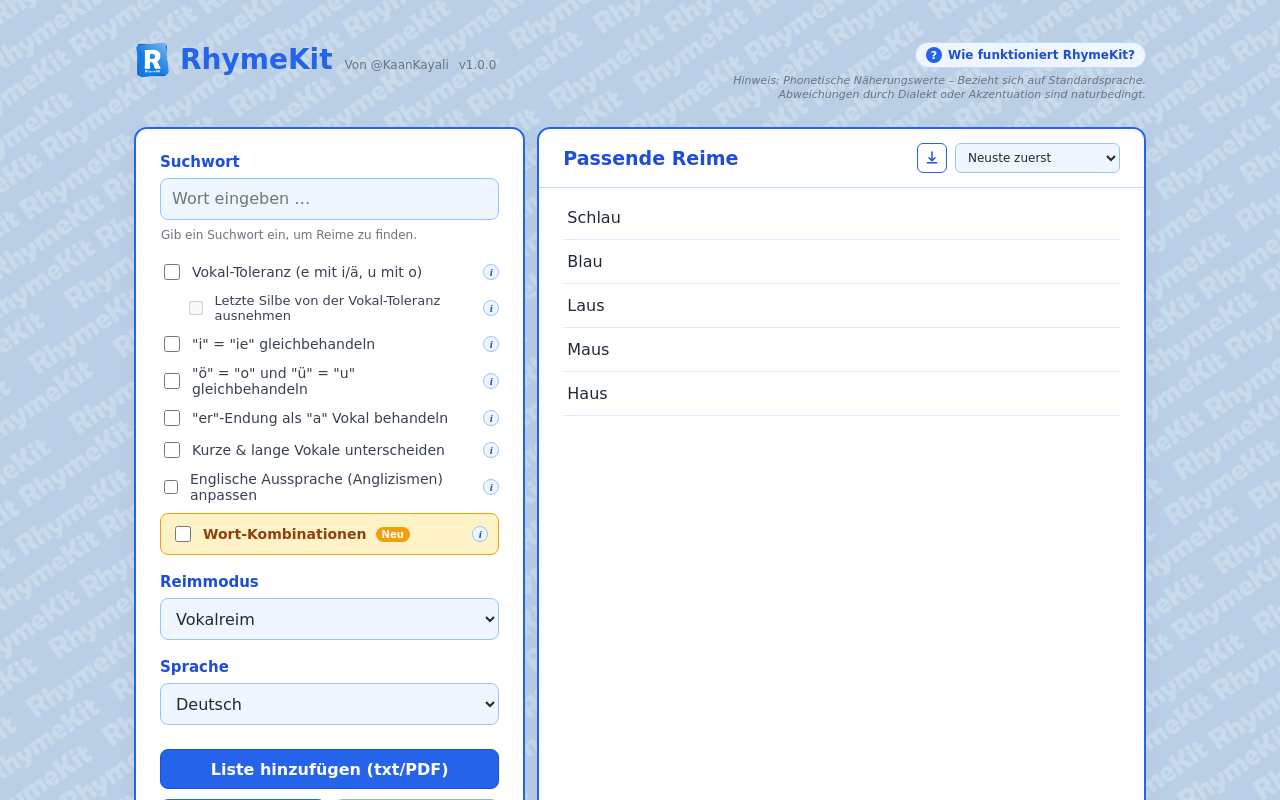
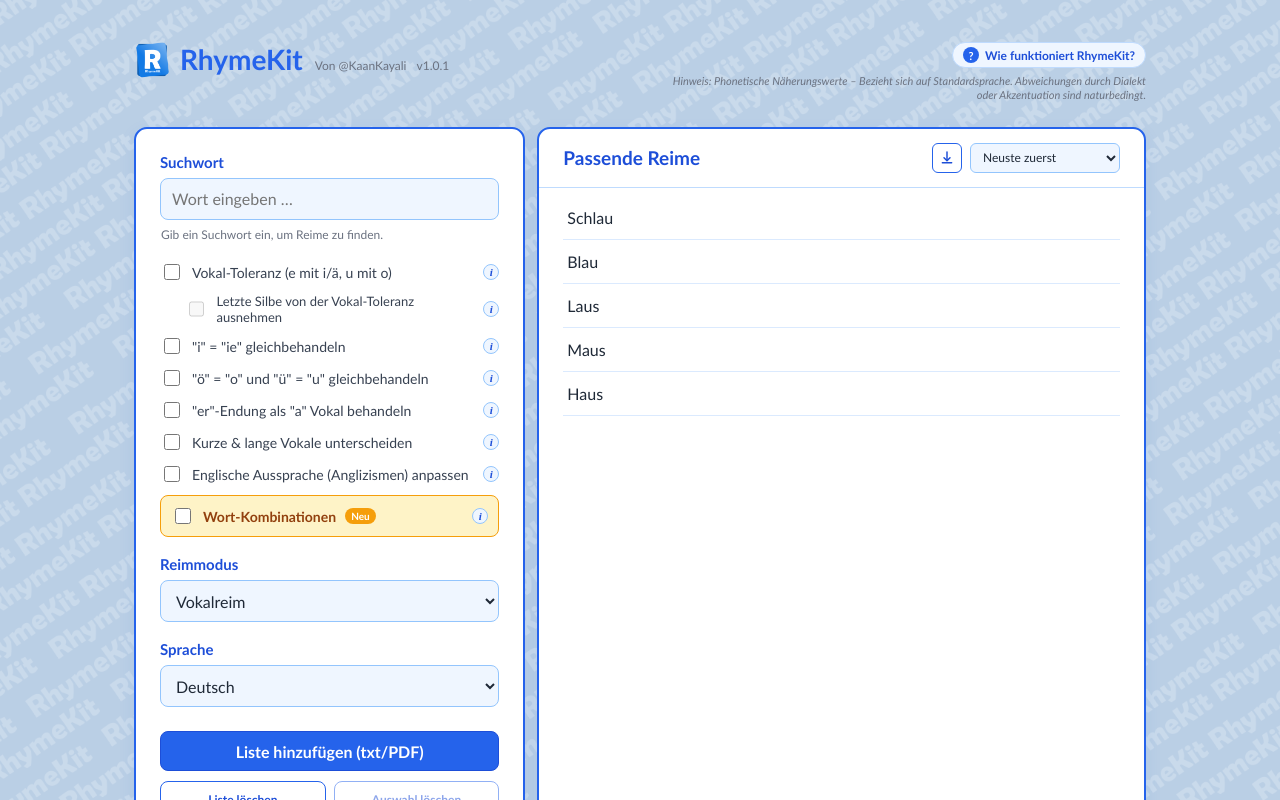
Before and after one commit to KaanKayali/RhymeKit, a React (Vite) app: page / in a window 1280 px wide. Shown: the top 800 px of the page. Built offline with nearby package versions, Linux system fonts and the light colour scheme.

Commit message:
Update standart font

```diff
--- a/package.json
+++ b/package.json
@@ -1,7 +1,7 @@
 {
   "name": "rhymekit",
   "private": true,
-  "version": "0.0.0",
+  "version": "1.0.1",
   "type": "module",
   "scripts": {
     "dev": "vite",
--- a/src/components/Header.jsx
+++ b/src/components/Header.jsx
@@ -1,4 +1,4 @@
-const APP_VERSION = 'v1.0.0'
+const APP_VERSION = 'v1.0.1'
 
 export default function Header({ onOpenExplanation }) {
   return (
--- a/src/index.css
+++ b/src/index.css
@@ -1,5 +1,5 @@
 :root {
-  font-family: "Comic Sans MS", "Comic Sans", cursive, sans-serif;
+  font-family: "Calibri", "Comic Sans MS", "Comic Sans", cursive, sans-serif;
   color: #1f2937;
   background: #f0f4f8;
   font-synthesis: none;
```
